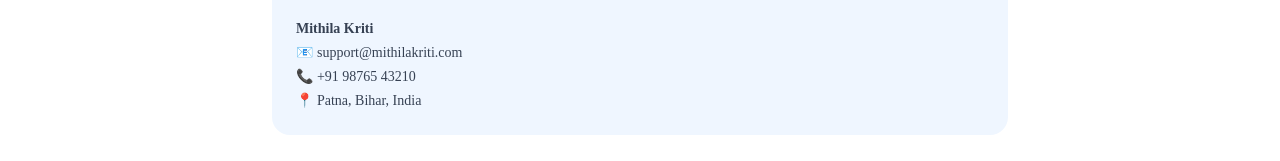
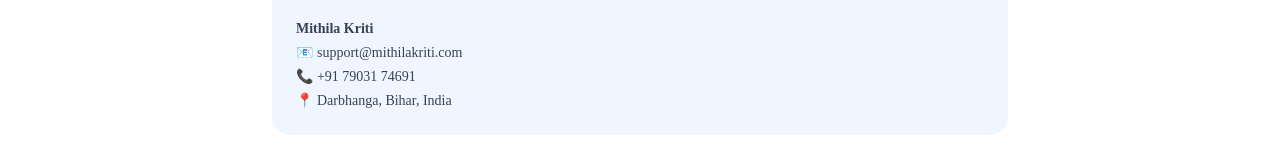
Before and after one commit to premranjansharma/Mithil-Kriti, a Next.js app: page /privacy in a window 1280 px wide. Shown: the part 2306-2467 px from the top of the page. Built offline with nearby package versions, Linux system fonts and the light colour scheme; no server answers.

Commit message:
Update contact information on privacy page

```diff
--- a/app/privacy/page.tsx
+++ b/app/privacy/page.tsx
@@ -115,8 +115,8 @@ export default function PrivacyPolicyPage() {
           <div className="space-y-1 text-sm text-gray-700">
             <p><strong>Mithila Kriti</strong></p>
             <p>📧 support@mithilakriti.com</p>
-            <p>📞 +91 98765 43210</p>
-            <p>📍 Patna, Bihar, India</p>
+            <p>📞 +91 79031 74691</p>
+            <p>📍 Darbhanga, Bihar, India</p>
           </div>
         </section>
 
```
